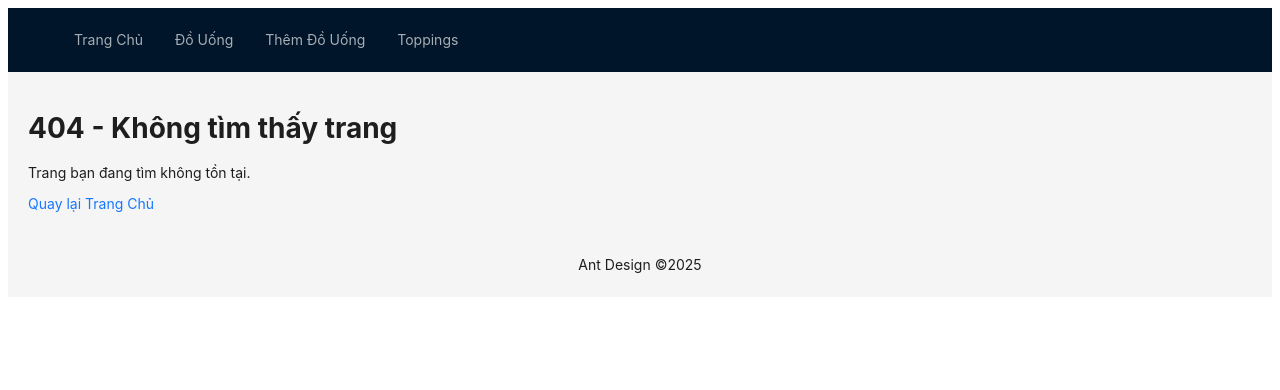
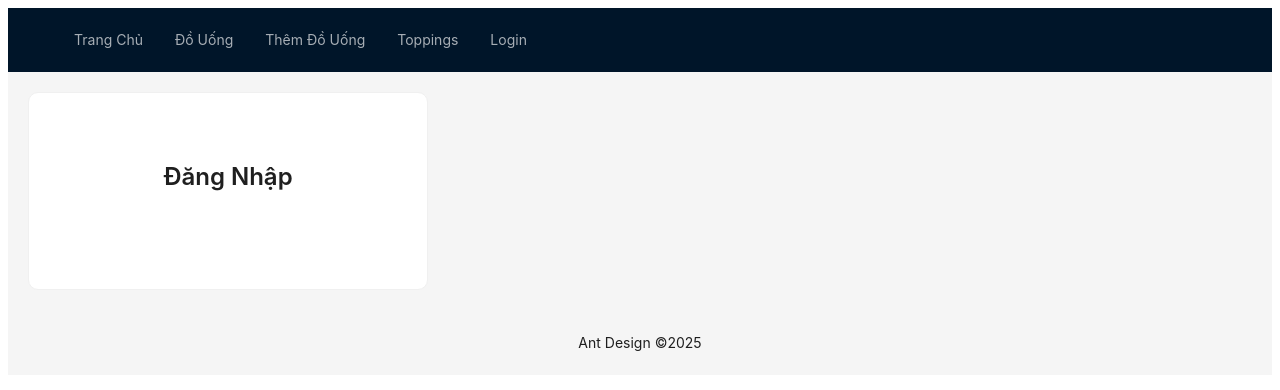
Before and after one commit to doanquockiet/demo_api_sdn, a React (Vite) app: page /login in a window 1280 px wide. Before the commit this address had no page. Shown: the top 390 px of the page. Built offline with nearby package versions, Linux system fonts and the light colour scheme.

Commit message:
Login with google

```diff
--- a/package.json
+++ b/package.json
@@ -10,8 +10,11 @@
     "preview": "vite preview"
   },
   "dependencies": {
+    "@react-oauth/google": "^0.12.1",
     "antd": "^5.24.0",
     "axios": "^1.7.9",
+    "js-cookie": "^3.0.5",
+    "jwt-decode": "^4.0.0",
     "react": "^18.3.1",
     "react-dom": "^18.3.1",
     "react-router-dom": "^7.1.5"
--- a/src/components/AppLayout.jsx
+++ b/src/components/AppLayout.jsx
@@ -9,6 +9,8 @@ const items = [
     { key: "2", label: <Link to="/drinks">Đồ Uống</Link> },
     { key: "3", label: <Link to="/add-drink">Thêm Đồ Uống</Link> },
     { key: "4", label: <Link to="/toppings">Toppings</Link> },
+    { key: "5", label: <Link to="/login">Login</Link> },
+
 
 ];
 
--- /dev/null
+++ b/src/pages/GoogleLogin.jsx
@@ -0,0 +1,53 @@
+import React from "react";
+import { GoogleOAuthProvider, GoogleLogin } from "@react-oauth/google";
+import axios from "axios";
+import { message } from "antd";
+import Cookies from "js-cookie";
+import { useNavigate } from "react-router-dom";
+import { jwtDecode } from "jwt-decode";
+
+const clientId = "1076296472223-qi98r64edgmpmbanu8825vnf21ttddk8.apps.googleusercontent.com";
+const GoogleAuth = () => {
+    const navigate = useNavigate();
+    const handleSuccess = async (response) => {
+        try {
+            console.log("Google Response:", response);
+            const userData = jwtDecode(response.credential);
+            console.log("Decoded Google User:", userData);
+
+            const { name, email, picture, sub } = userData;
+
+
+            const res = await axios.post("http://localhost:8080/api/v1/auth/loginByGoogle", {
+                user_name: name,
+                full_name: name,
+                email,
+                user_avatar: picture,
+                google_id: sub,
+            });
+
+            console.log("Server Response:", res.data);
+            if (res.data.success && res.data.data.token) {
+                message.success("Đăng nhập thành công!");
+                Cookies.set("token", res.data.data.token, { expires: 1 });
+                navigate("/");
+            } else {
+                message.error("Lỗi: Token không tồn tại!");
+            }
+        } catch (error) {
+            console.error("Lỗi đăng nhập Google:", error);
+            message.error("Đăng nhập thất bại!");
+        }
+    };
+
+    return (
+        <GoogleOAuthProvider clientId={clientId}>
+            <GoogleLogin
+                onSuccess={handleSuccess}
+                onError={() => message.error("Lỗi đăng nhập Google!")}
+            />
+        </GoogleOAuthProvider>
+    );
+};
+
+export default GoogleAuth;
--- /dev/null
+++ b/src/pages/Login.jsx
@@ -0,0 +1,19 @@
+import React from "react";
+import { Card, Typography } from "antd";
+import GoogleAuth from "./GoogleLogin";
+
+
+const { Title } = Typography;
+
+const Login = () => {
+    return (
+        <div className="login-container">
+            <Card className="login-card" style={{ width: 400, textAlign: "center", padding: "20px", borderRadius: "10px" }}>
+                <Title level={3}>Đăng Nhập</Title>
+                <GoogleAuth />
+            </Card>
+        </div>
+    );
+};
+
+export default Login;
--- a/src/routes/AppRoutes.jsx
+++ b/src/routes/AppRoutes.jsx
@@ -7,17 +7,27 @@ import AppLayout from "../components/AppLayout";
 import AddDrink from "../components/AddDrink";
 import UpdateDrink from "../components/UpdateDrink";
 import ToppingList from "../components/ToppingList";
+import Login from "../pages/Login";
+import Cookies from "js-cookie";
+const AppRoutes = () => {
+    const isAuthenticated = () => {
+        return !!Cookies.get("token");
+    };
 
-const AppRoutes = () => {
+    const PrivateRoute = ({ children }) => {
+        return isAuthenticated() ? children : <Navigate to="/login" replace />;
+    };
     return (
         <Router>
             <AppLayout>
                 <Routes>
                     <Route path="/" element={<Home />} />
                     <Route path="/drinks" element={<Drinks />} />
-                    <Route path="/add-drink" element={<AddDrink />} />
+                    <Route path="/add-drink" element={<PrivateRoute><AddDrink /></PrivateRoute>} />
                     <Route path="/update-drink/:id" element={<UpdateDrink />} />
                     <Route path="/toppings" element={<ToppingList />} />
+                    <Route path="/login" element={<Login />} />
+
                     <Route path="*" element={<NotFound />} />
                 </Routes>
             </AppLayout>
```
Also changed, not shown: src/pages/Home.jsx (line endings or trailing spaces), 2 other files (tests, documents, lock files or other folders).
